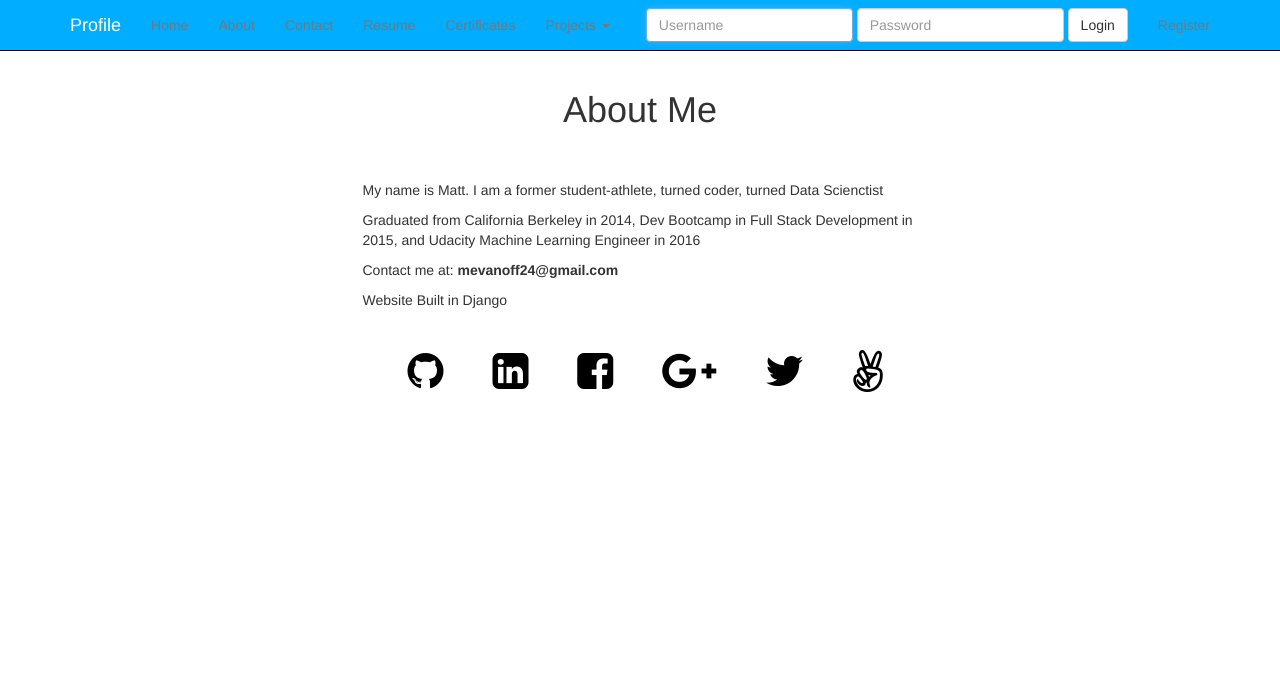
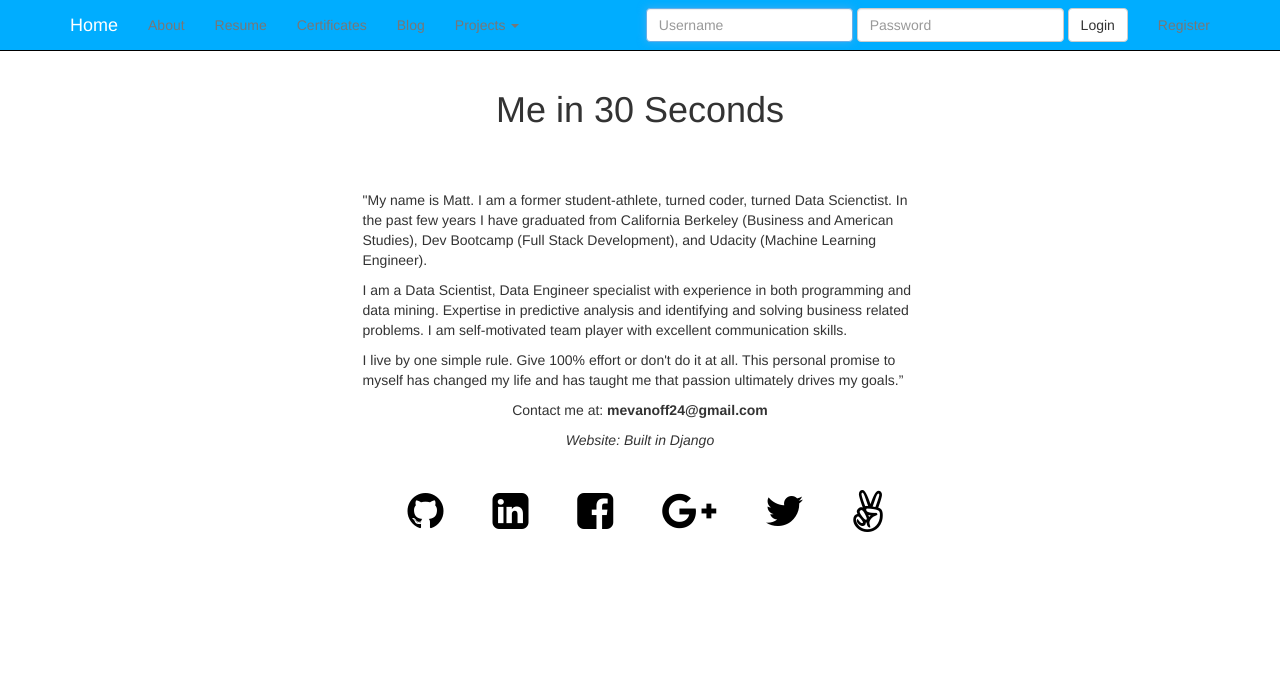
Before and after one commit to mevanoff24/profileSite, a Django app: page /about/ in a window 1280 px wide. Shown: the top 690 px of the page. Run offline with Django 3.2, Linux system fonts and the light colour scheme; some libraries are stand-ins or nearby versions.

Commit message:
modified: urls and views and docs: home, about, navbar

```diff
--- a/src/profileSite/urls.py
+++ b/src/profileSite/urls.py
@@ -8,9 +8,10 @@ urlpatterns = [
     # url(r'^blog/', include('blog.urls')),
     url(r'^admin/', include(admin.site.urls)),
     url(r'^$', 'newsletter.views.home', name='home'),
-	url(r'^contact/$', 'contact.views.contact', name='contact'),
+	# url(r'^contact/$', 'contact.views.contact', name='contact'),
     url(r'^about/$', 'profileSite.views.about', name='about'),
     url(r'^certificates/$', 'profileSite.views.certificates', name='certificates'),
+    url(r'^blog/$', 'profileSite.views.blog', name='blog'),
     url(r'^projects/$', 'project.views.projects', name='projects'),
     url(r'^projects/customersegments/$', 'project.views.customersegments', name='customersegments'),
     url(r'^projects/nycsubway/$', 'project.views.nycsubway', name='nycsubway'),
--- a/src/profileSite/views.py
+++ b/src/profileSite/views.py
@@ -17,9 +17,8 @@ def certificates(request):
 		context = {}
 		return render(request, page, context)
 
-# def pdf_view(request):
-#     with open('static_in_pro/our_static/img/certificate.pdf', 'r') as pdf:
-#         response = HttpResponse(pdf.read(), mimetype='application/pdf')
-#         response['Content-Disposition'] = 'inline;filename=scertificate.pdf'
-#         return response
-#     pdf.closed
+
+def blog(request):
+		page = 'blog.html'
+		context = {}
+		return render(request, page, context)
--- a/src/templates/about.html
+++ b/src/templates/about.html
@@ -20,13 +20,19 @@
 
 <div class="row">
 	<div class="col-sm-6 col-sm-offset-3">
-		<h1 class="text-align-center">About Me</h1>
+		<h1 class="text-align-center">Me in 30 Seconds</h1>
 		</br>
 		</br>
-		<p>My name is Matt. I am a former student-athlete, turned coder, turned Data Scienctist</p>
-		<p>Graduated from California Berkeley in 2014, Dev Bootcamp in Full Stack Development in 2015, and Udacity Machine Learning Engineer in 2016</p>
-		<p>Contact me at: <strong>mevanoff24@gmail.com</strong></p>
-		<div>Website Built in Django</div>
+		<p></p>
+		<p></p>
+		<p>"My name is Matt. I am a former student-athlete, turned coder, turned Data Scienctist. In the past few years I have graduated from California Berkeley (Business and American Studies), Dev Bootcamp (Full Stack Development), and Udacity (Machine Learning Engineer).</p>
+
+		<p>I am a Data Scientist, Data Engineer specialist with experience in both programming and data mining. Expertise in predictive analysis and identifying and solving business related problems. I am self-motivated team player with excellent communication skills.</p>
+
+		<p>I live by one simple rule. Give 100% effort or don't do it at all. This personal promise to myself has changed my life and has taught me that passion ultimately drives my goals.”</p>
+
+		<p class="text-align-center">Contact me at: <strong>mevanoff24@gmail.com</strong></p>
+		<div class="text-align-center"><i>Website: Built in Django</i></div>
 	</div>
 </div>
 <!-- <div class="row">
--- a/src/templates/home.html
+++ b/src/templates/home.html
@@ -47,8 +47,10 @@
 				</p>
 			</div>
 			<div class="col-sm-6">
-				<iframe width="560" height="315" src="https://www.youtube.com/embed/6exjyLxSFrc" frameborder="0" allowfullscreen></iframe>
+				<!-- <iframe width="560" height="315" src="https://www.youtube.com/embed/6exjyLxSFrc" frameborder="0" allowfullscreen></iframe> -->
 				<!-- <iframe width="560" height="315" src="https://www.youtube.com/embed/ZmAFMNmSKus" frameborder="0" allowfullscreen></iframe> -->
+				<iframe width="560" height="315" src="https://www.youtube.com/embed/gAb07ZiojN0?list=PL35yXIQio8ovafsHEQc-2EHC5YVaI-N5X" frameborder="0" allowfullscreen></iframe>
+				<!-- <img width="960" height="1015" class="img-responsive" src="{% static 'img/hireme.jpg' %}"> -->
 				<p></p>
 				<a href="https://github.com/mevanoff24"><i class="fa fa-github fa-3x pad icon"></i></a>
 				<a href="https://www.linkedin.com/in/mevanoff24"><i class="fa fa-linkedin-square fa-3x pad icon"></i></a>
--- a/src/templates/navbar.html
+++ b/src/templates/navbar.html
@@ -9,15 +9,15 @@
             <span class="icon-bar"></span>
             <span class="icon-bar"></span>
           </button>
-          <a class="navbar-brand" href="{% url 'home' %}">Profile</a>
+          <a class="navbar-brand" href="{% url 'home' %}">Home</a>
         </div>
         <div id="navbar" class="navbar-collapse collapse">
           <ul class="nav navbar-nav">
-            <li><a href="{% url 'home' %}">Home</a></li>
+            <!-- <li><a href="{% url 'home' %}">Home</a></li> -->
             <li><a href="{% url 'about' %}">About</a></li>
-            <li><a href="{% url 'contact' %}">Contact</a></li>
             <li><a href="{% url 'resume' %}">Resume</a></li>
             <li><a href="{% url 'certificates' %}">Certificates</a></li>
+            <li><a href="{% url 'blog' %}">Blog</a></li>
             <li class="dropdown">
               <a href="#" class="dropdown-toggle" data-toggle="dropdown" role="button" aria-haspopup="true" aria-expanded="false">Projects <span class="caret"></span></a>
               <ul class="dropdown-menu">
```
Also changed, not shown: src/templates/blog.html (added, +16 -0 lines), src/static_in_pro/our_static/img/hireme.jpg (added), src/static_in_pro/our_static/img/hireme.png (added), 2 other files.
